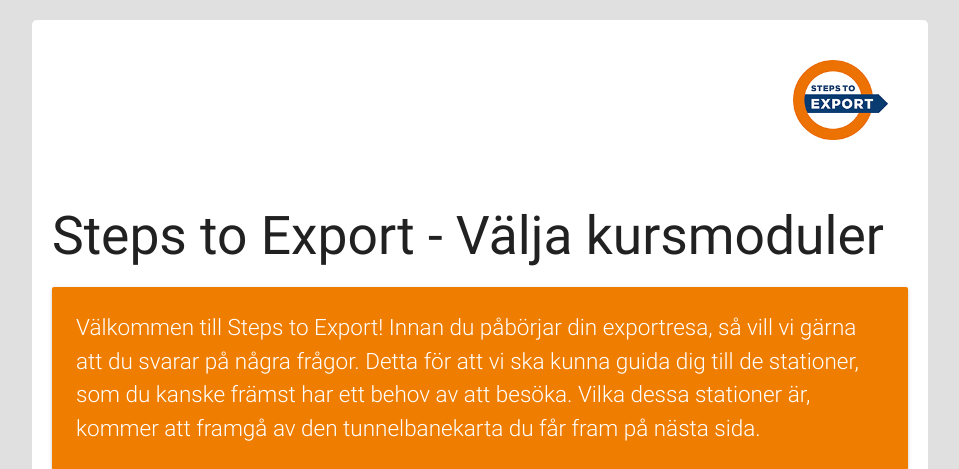
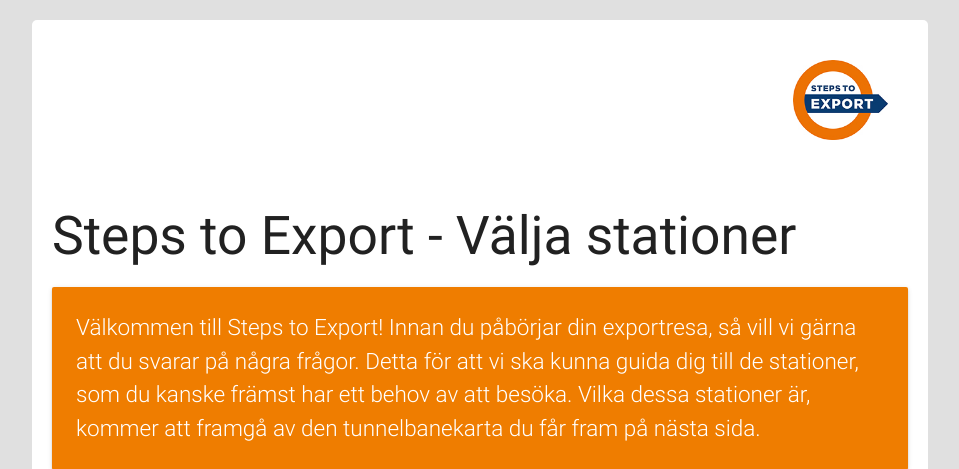
Before and after one commit to gustavwennerblom/ste_assess, a Flask app: page /assessment in a window 1280 px wide. Shown: the top 469 px of the page, without its empty margins (160-1119 px from the left). Run offline with Flask 2, Linux system fonts and the light colour scheme; some libraries are stand-ins or nearby versions.

Commit message:
Phrashing changes

```diff
--- a/templates/assessment.html
+++ b/templates/assessment.html
@@ -12,7 +12,7 @@
         </div>
         <div class="row">
             <div class="col">
-                <h2>Steps to Export - Välja kursmoduler</h2>
+                <h2>Steps to Export - Välja stationer</h2>
                 <div class="card bus-yellow-dark">
                     <div class="card-content white-text">
                     <p class="flow-text">Välkommen till Steps to Export! Innan du påbörjar din exportresa, så vill vi
--- a/templates/feedback.html
+++ b/templates/feedback.html
@@ -12,7 +12,7 @@
         </div>
         <div class="row">
             <div class="col">
-                <h2>Steps to Export - Välja kursmoduler</h2>
+                <h2>Steps to Export - Välja stationer</h2>
             </div>
         </div>
         <div class="row">
@@ -25,7 +25,7 @@
                         <a href="https://www.business-sweden.se/kontakt/regionala-exportradgivare/">Visa mig!</a>
                     {% else %}
                         <span class="card-title">Tack för dina svar!</span>
-                        <p class="flow-text">Baserat på vad du berättat rekommenderar vi följande moduler. Detta är
+                        <p class="flow-text">Baserat på vad du berättat rekommenderar vi följande stationer. Detta är
                             endast ett förslag och vill du besöka alla stationer eller välja några andra, så är det
                             naturligtvis fritt fram att göra så.</p>
                     </div>
```
